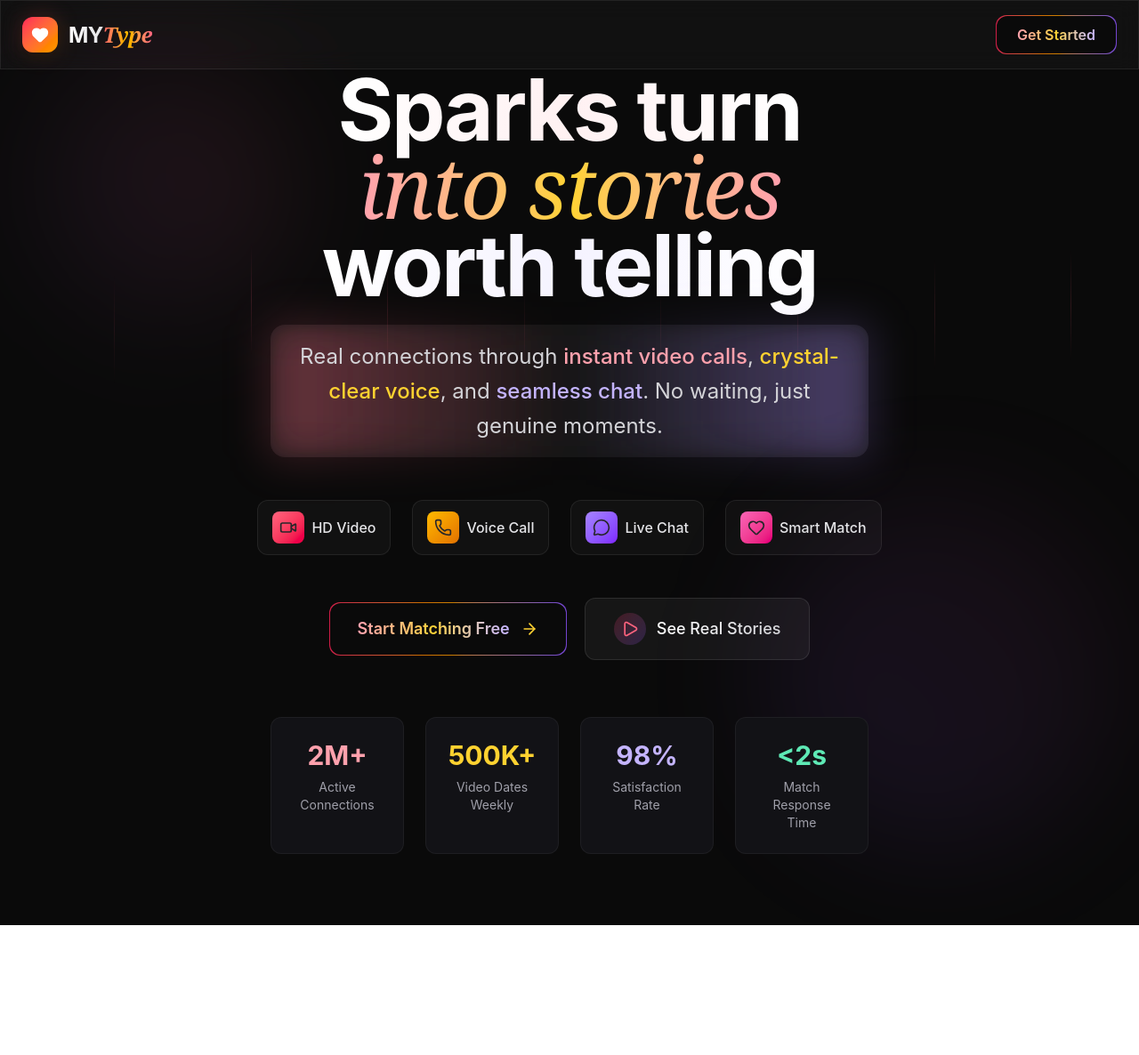
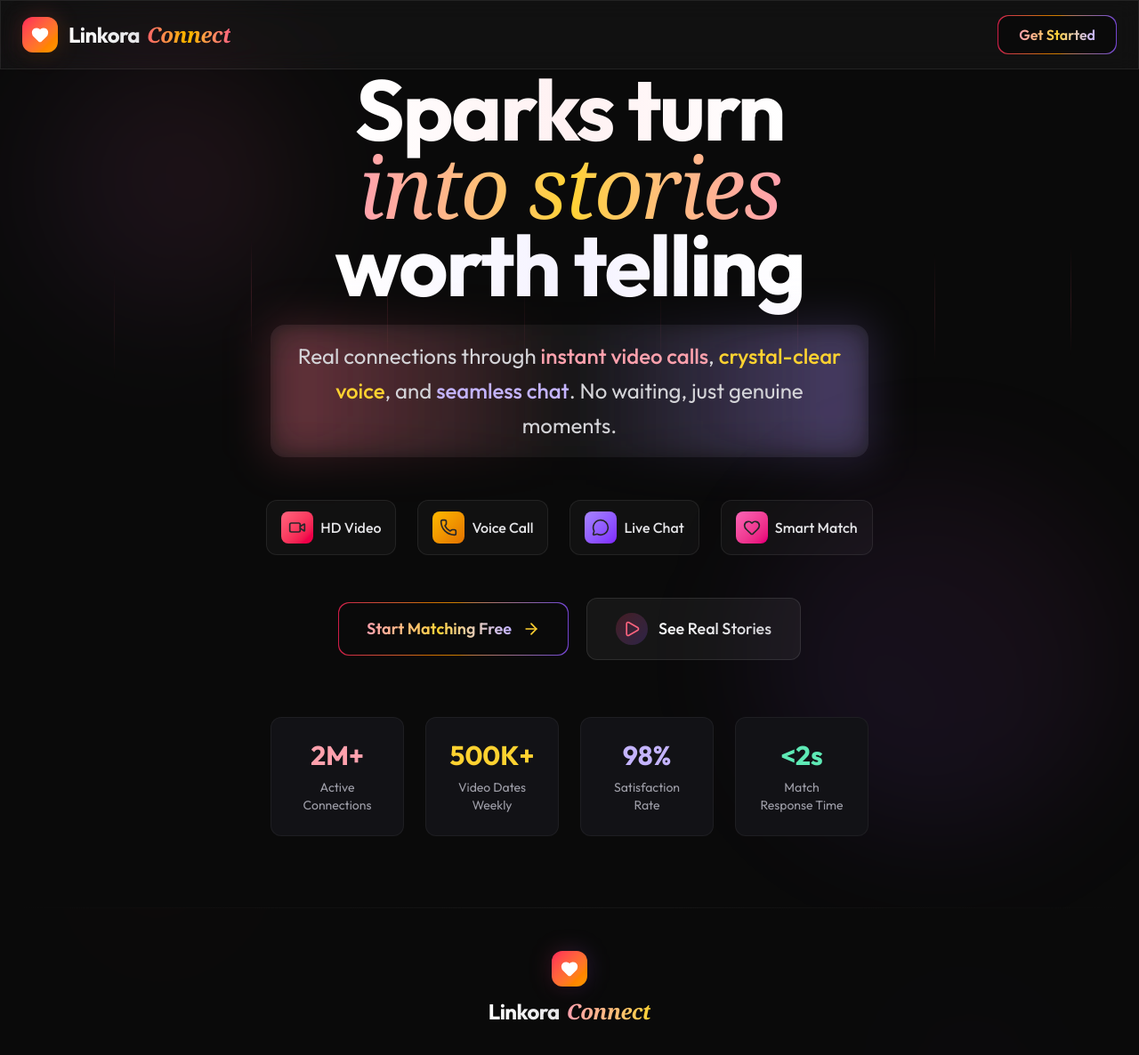
Before and after one commit to Diksha6057/Linkora, a React (Vite) app: page / in a window 1280 px wide. Shown: the top 1186 px of the page at 89% size. Before the commit the page ends 1040 px from the top, so only its background shows below. Built offline with nearby package versions, Linux system fonts and the light colour scheme.

Commit message:
Refined navbar-footer styling

```diff
--- a/src/App.jsx
+++ b/src/App.jsx
@@ -2,10 +2,12 @@ import React from 'react';
 import { Route, Routes } from 'react-router-dom';
 import Navbar from './components/Navbar';
 import Hero from './components/Hero';
+import Footer from './components/Footer';
 const LandingPage=() =>(
   <>
   <Navbar/>
   <Hero/>
+  <Footer/>
   </>
 );
 const App = () => {
--- /dev/null
+++ b/src/components/Footer.jsx
@@ -0,0 +1,47 @@
+
+import { Heart } from 'lucide-react'
+import React from 'react'
+
+const Footer = () => {
+  return (
+    <footer className="relative bg-[#0a0a0a] overflow-hidden">
+      {/* Top border */}
+      <div className="h-px bg-linear-to-r from-transparent via-white/5 to-transparent"></div>
+
+      {/* Background effects */}
+      <div className="absolute inset-0 opacity-20 pointer-events-none">
+        <div className="absolute bottom-20 left-20 w-64 h-64 bg-linear-to-br from-rose-500/10 to-transparent rounded-full blur-3xl"></div>
+        <div className="absolute top-20 right-20 w-64 h-64 bg-linear-to-bl from-violet-500/10 to-transparent rounded-full blur-3xl"></div>
+      </div>
+
+      {/* Footer content */}
+      <div className="relative z-10 max-w-6xl mx-auto px-6 py-12">
+        <div className="flex flex-col items-center gap-3 transition-all duration-300 hover:scale-105 mb-2">
+
+          {/* Logo icon */}
+          <div className="relative group">
+            <div className="absolute inset-0 bg-linear-to-r from-rose-500/20 to-violet-500/20 rounded-xl blur-md group-hover:blur-xl transition-all duration-500"></div>
+
+            <div className="relative w-10 h-10 rounded-xl bg-linear-to-br from-rose-500 to-amber-500 flex items-center justify-center shadow-lg">
+              <Heart className="w-5 h-5 text-white fill-white" />
+            </div>
+          </div>
+
+          {/* Brand name */}
+          <span className="text-2xl font-bold tracking-tight">
+            <span className="bg-linear-to-r from-white to-zinc-200 bg-clip-text text-transparent">
+              Linkora
+            </span>
+
+            <span className="ml-2 font-serif italic bg-linear-to-r from-rose-300 to-amber-300 bg-clip-text text-transparent">
+              Connect
+            </span>
+          </span>
+
+        </div>
+      </div>
+    </footer>
+  )
+}
+
+export default Footer
--- a/src/components/Navbar.jsx
+++ b/src/components/Navbar.jsx
@@ -23,15 +23,17 @@ const Navbar = () => {
 
                         </div>
 
-                        <span className="text-2xl font-bold tracking-tight">
-                            <span className="bg-linear-to-r from-white to-zinc-200 bg-clip-text text-transparent">
-    MY
+
+<span className="text-2xl font-bold tracking-tight">
+    <span className="bg-linear-to-r from-white to-zinc-200 bg-clip-text text-transparent">
+        Linkora
+    </span>
+
+    <span className="ml-2 font-serif italic bg-linear-to-r from-red-400 via-amber-400 to-rose-400 bg-clip-text text-transparent">
+        Connect
+    </span>
 </span>
 
-                            <span className="font-serif italic bg-linear-to-r from-red-400 via-amber-400 to-rose-400 bg-clip-text text-transparent">
-                                Type
-                            </span>
-                        </span>
                     </a>
 
                     {/* Desktop Get Started */}
--- a/src/index.css
+++ b/src/index.css
@@ -1,5 +1,6 @@
+@import url('https://fonts.googleapis.com/css2?family=Outfit:wght@300;400;500;600;700&display=swap');
 @import "tailwindcss";
-@import url('https://fonts.googleapis.com/css2?family=Outfit:wght@300;400;500;600;700&display=swap');
+
 @import "tailwindcss";
 
 @theme {
```
